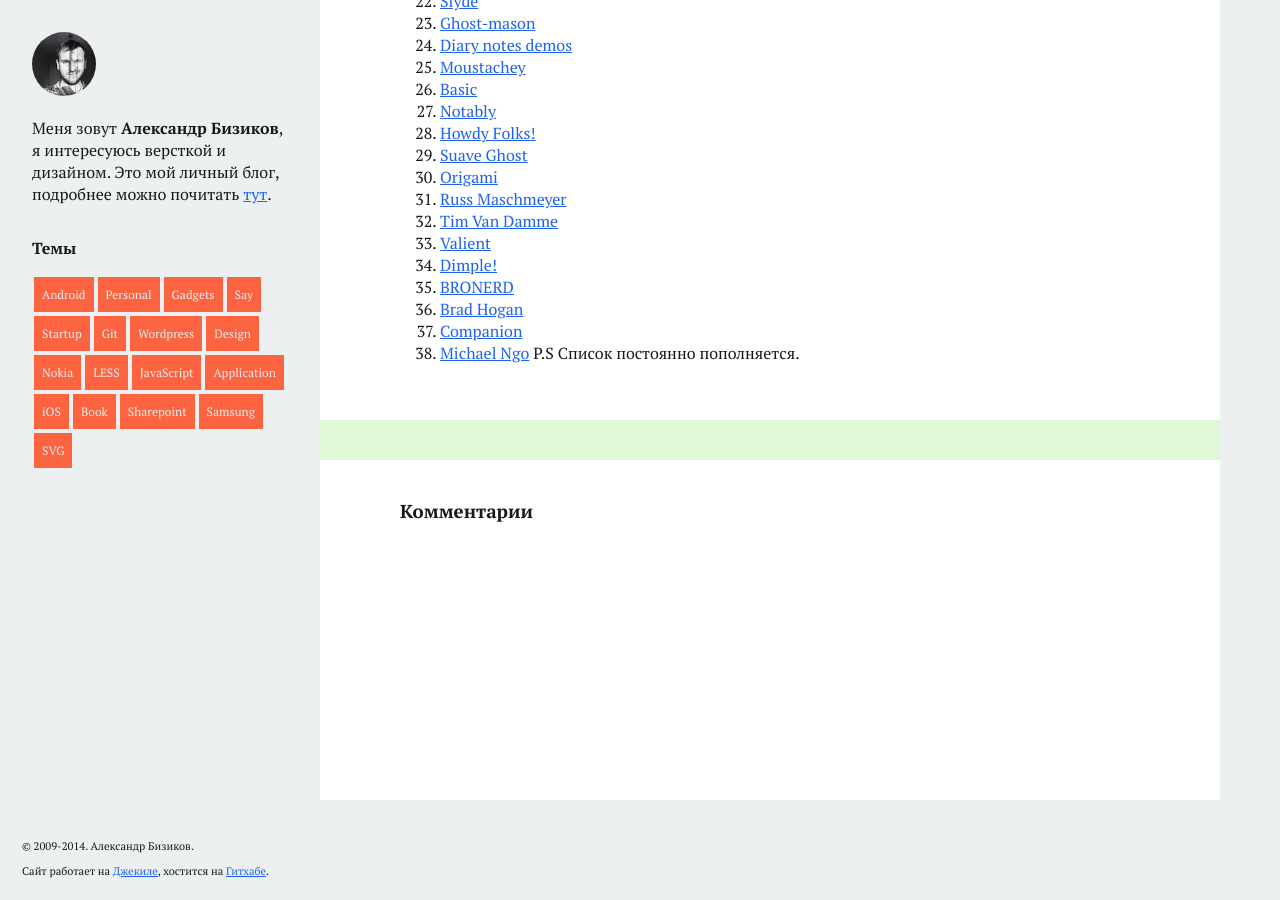
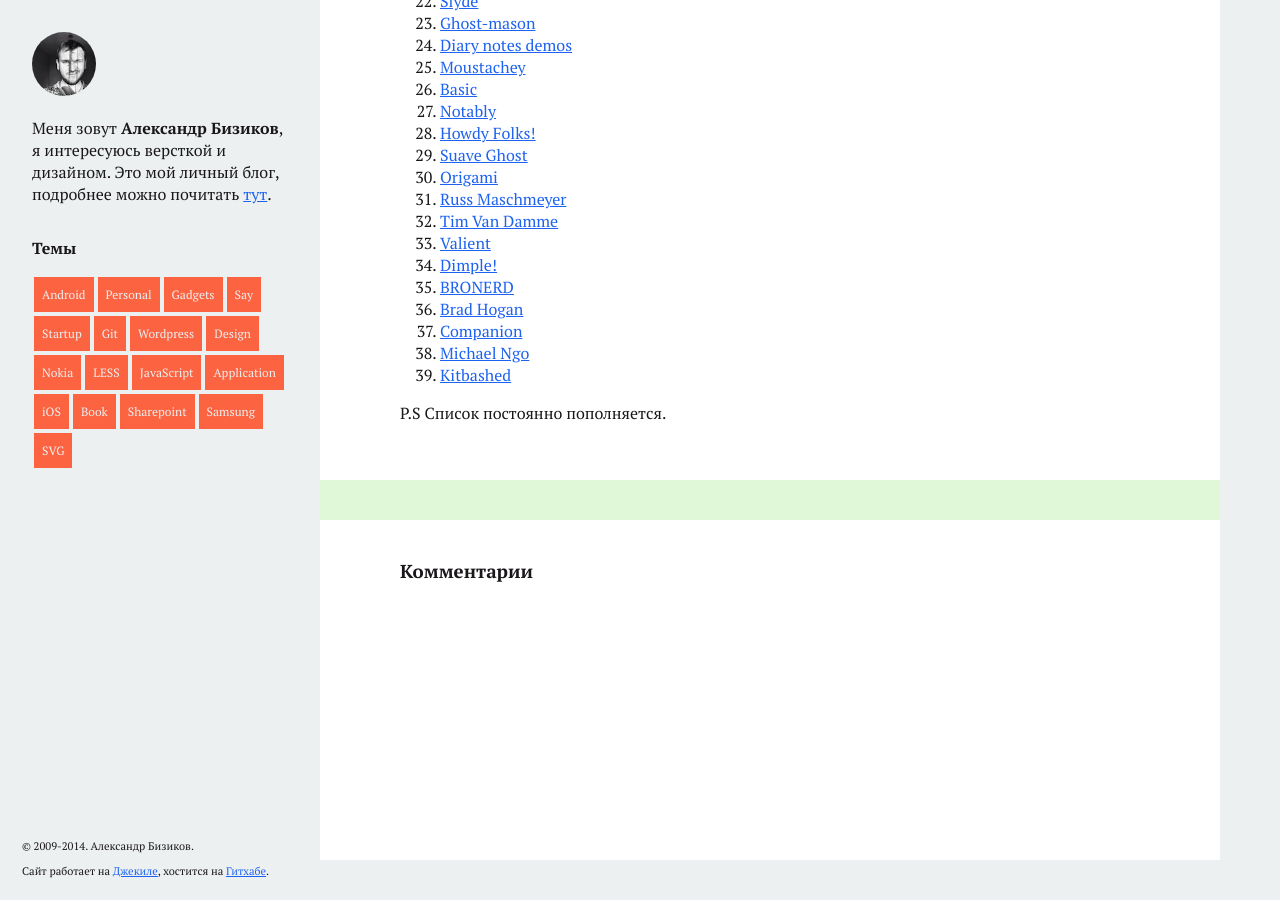
Before and after one commit to anna-vanlee/bizikov.ru, a Jekyll site: the page built from _posts/2014-01-23-great-design-part-1.markdown, in a window 1280 px wide and 900 px high, scrolled down 786 px. Built offline with Jekyll 4.4.1, drawn with Linux system fonts in a browser that asks for light colours.

Commit message:
добавлена ссылка и описание

```diff
--- a/_posts/2014-01-23-great-design-part-1.markdown
+++ b/_posts/2014-01-23-great-design-part-1.markdown
@@ -48,4 +48,6 @@
 36. [Brad Hogan](http://www.bradhogan.me/)
 37. [Companion](https://companion.runkite.com/)
 38. [Michael Ngo](http://www.hellomichael.com/)
+39. [Kitbashed](http://kitbashed.com/)
+
 P.S Список постоянно пополняется.
```
Also changed, not shown: README.md.
